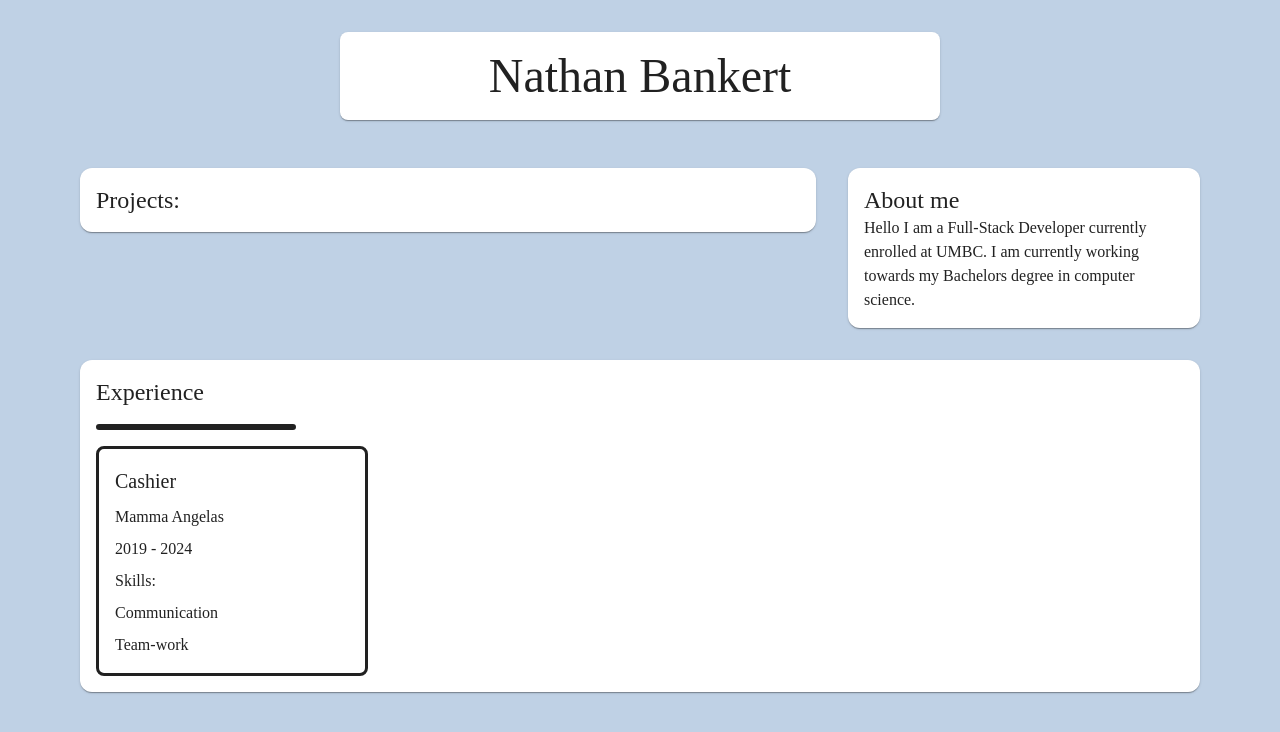
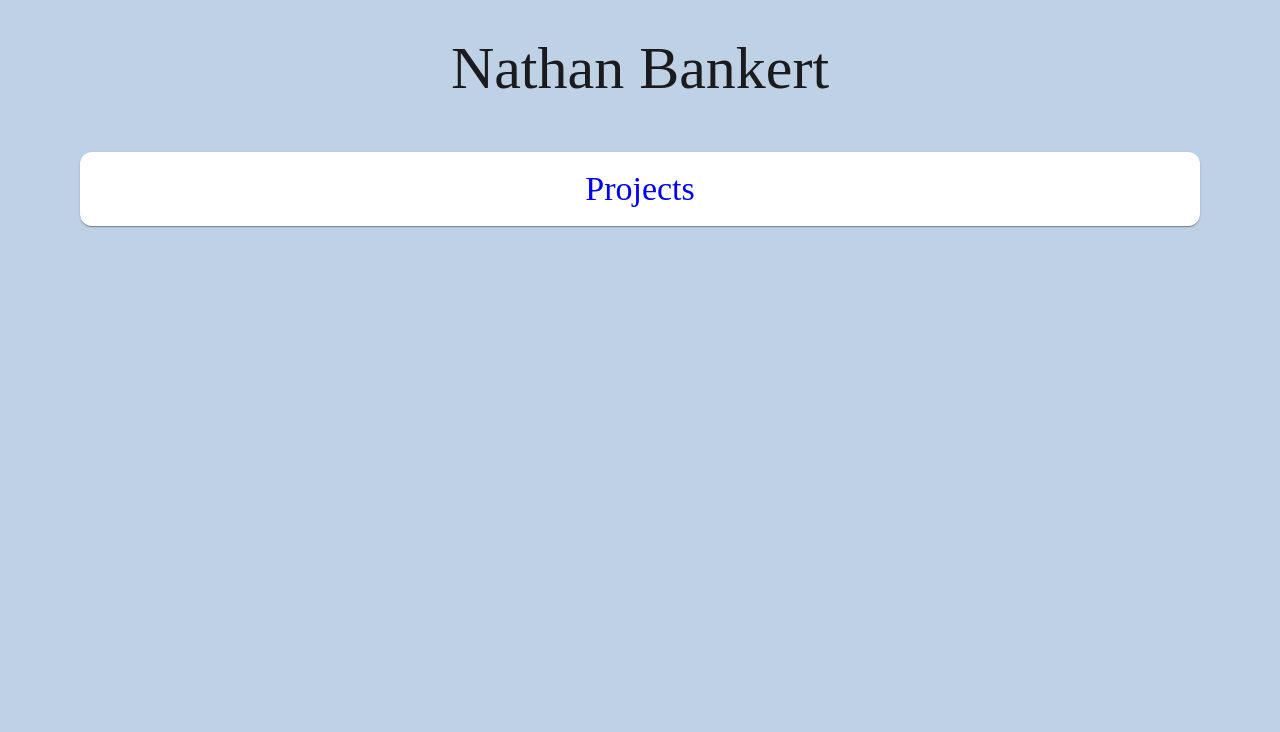
Before and after one commit to Faseian/PortfolioV2, a React (Vite) app: page / in a window 1280 px wide. Shown: the top 732 px of the page. Built offline with nearby package versions, Linux system fonts and the light colour scheme.

Commit message:
Routed Views with Fade

```diff
--- a/package.json
+++ b/package.json
@@ -14,7 +14,8 @@
     "@emotion/styled": "^11.13.5",
     "@mui/material": "^6.1.10",
     "react": "^18.3.1",
-    "react-dom": "^18.3.1"
+    "react-dom": "^18.3.1",
+    "react-router": "^7.1.5"
   },
   "devDependencies": {
     "@eslint/js": "^9.15.0",
--- a/src/components/Card/Card.jsx
+++ b/src/components/Card/Card.jsx
@@ -1,15 +1,16 @@
-import { Box, Paper } from '@mui/material'
+import { Stack, Paper } from '@mui/material'
 
 export default function Card({ children, style }) {
   return (
-    <Box
+    <Stack
       component={Paper}
       borderRadius={3}
+      justifyContent='center'
+      textAlign='center'
       m={2}
       p={2}
-      {...style}
     >
       {children}
-    </Box>
+    </Stack>
   )
 }
--- a/src/main.jsx
+++ b/src/main.jsx
@@ -1,10 +1,14 @@
 import { createRoot } from 'react-dom/client'
 import theme from './assets/theme.js'
+import Header from './components/Header/Header.jsx'
 import Homepage from './views/Homepage.jsx'
+import ProjectsView from './views/ProjectsView.jsx'
 import { Box, ThemeProvider } from '@mui/material'
 import CssBaseline from '@mui/material/CssBaseline'
+import { BrowserRouter, Routes, Route } from 'react-router'
 
 createRoot(document.getElementById('root')).render(
+  <BrowserRouter>
     <ThemeProvider theme={theme}>
       <CssBaseline/>
       <Box
@@ -12,7 +16,14 @@ createRoot(document.getElementById('root')).render(
         flexDirection='column'
         justifyContent='center'
       >
-      <Homepage/>
+        <Header/>
+        <Routes>
+          <Route path='/'>
+            <Route index element={<Homepage/>}/>
+            <Route path='projects' element={<ProjectsView/>}/>
+          </Route>
+        </Routes>
       </Box>
-  </ThemeProvider>,
+    </ThemeProvider>
+  </BrowserRouter>,
 )
--- a/src/views/Homepage.jsx
+++ b/src/views/Homepage.jsx
@@ -1,91 +1,26 @@
-import { Box, Container, Grid2 as Grid, Paper, Stack, Typography } from '@mui/material'
+import { Container, Typography } from '@mui/material'
+import { Link } from 'react-router'
 import Card from '../components/Card/Card'
-import experience from '../constants/Experience'
+import { useState } from 'react'
 
 export default function Homepage() {
-  const JobDiv = ({ job }) => {
-    return (
-      <Stack
-        border={3}
-        borderRadius={2}
-        spacing={1}
-        p={2}
-      >
-        <Typography variant='h6'>
-          {job.title}
-        </Typography>
-        <Typography>
-          {job.company}
-        </Typography>
-        <Typography>
-          {job.years.startDate} - {job.years.endDate}
-        </Typography>
-        <Typography>
-            Skills:
-        </Typography>
-        {job.skills.map((skill) =>
-          <Typography>{skill}</Typography>
-        )}
-      </Stack>
-    )
+  const [fade, setFade] = useState(true)
+  const handleClick = () => {
+    setFade(false)
   }
 
   return (
-    <Container sx={{ justifyContent: 'center' }}>
-        <Grid container
-          size={12}
-          justifyContent='center'
+    <Container>
+      <Card style={{ width: '50%', justifySelf: 'center' }}>
+        <Typography
+        component={Link}
+        variant='h4'
+        sx={{ textDecoration: 'none' }}
+        to='projects'
         >
-          <Grid size={12}>
-            <Typography
-              variant='h3'
-              textAlign='center'
-              justifySelf='center'
-              component={Paper}
-              p={2}
-              borderRadius={2}
-              width='600px'
-              m={4}
-            >
-              Nathan Bankert
-            </Typography>
-          </Grid>
-          <Grid size={8}>
-            <Card>
-              <Typography variant='h5'>
-                Projects:
-              </Typography>
-            </Card>
-          </Grid>
-          <Grid
-            size={4}
-          >
-            <Card>
-              <Typography variant='h5'>
-                About me
-              </Typography>
-              <Typography>
-                Hello I am a Full-Stack Developer currently enrolled at UMBC. I am currently
-                working towards my Bachelors degree in computer science.
-              </Typography>
-            </Card>
-          </Grid>
-          <Grid size={12}>
-            <Card>
-              <Typography variant='h5'>
-                Experience
-              </Typography>
-              <Box border={3} borderRadius={5} my={2} width='200px'/>
-              <Grid container size={12}>
-                {experience.map((job) =>
-                  <Grid size={3}>
-                    <JobDiv key={job.title} job={job}/>
-                  </Grid>
-                )}
-              </Grid>
-            </Card>
-          </Grid>
-        </Grid>
+        Projects
+        </Typography>
+      </Card>
     </Container>
-    )
+  )
 }
```
Also changed, not shown: 1 other file (tests, documents, lock files or other folders). Lines whose indentation alone changed are shown as unchanged.
